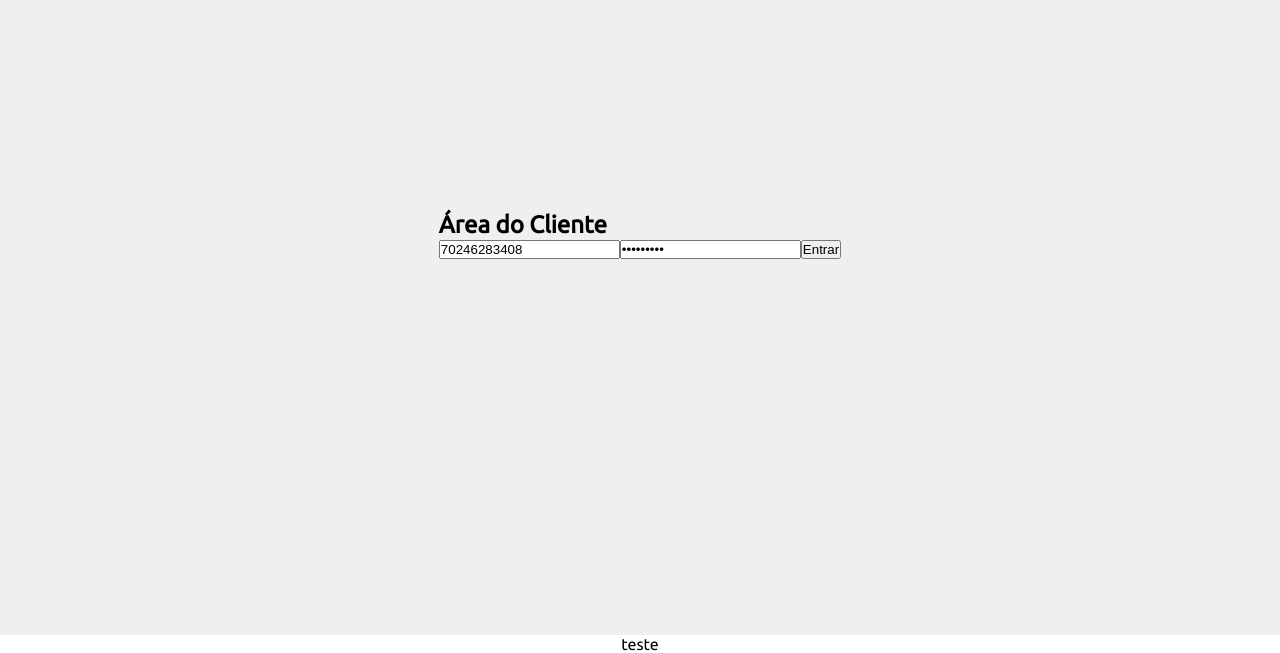
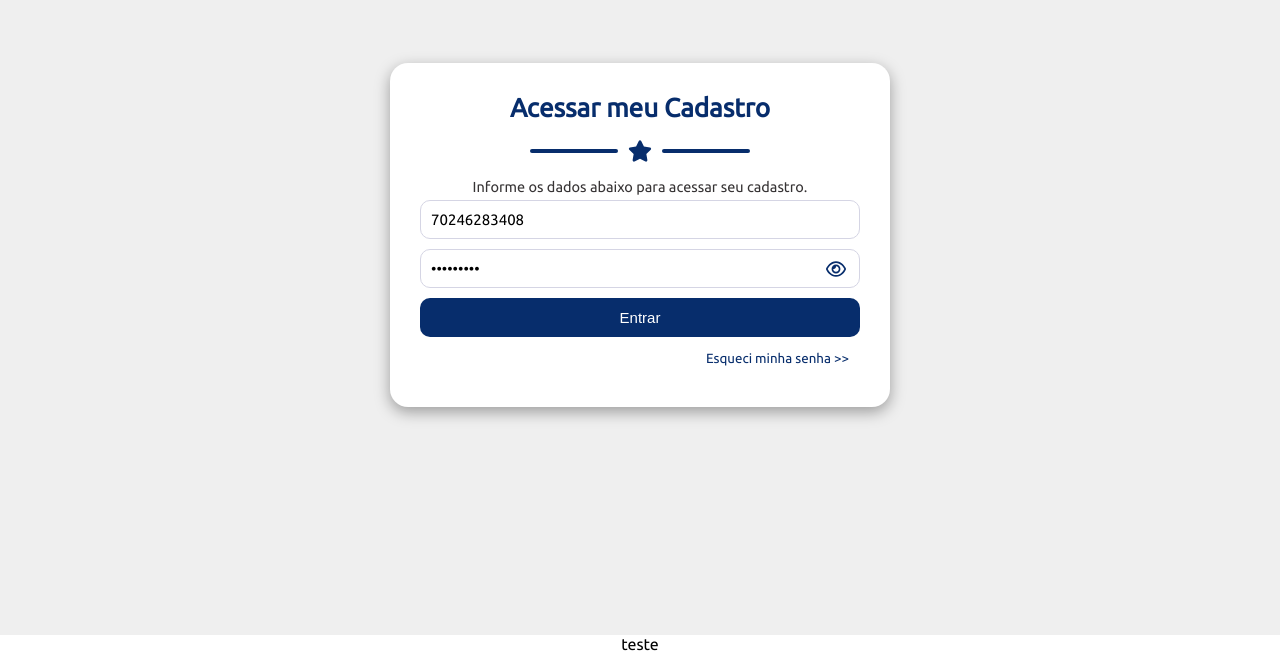
Before and after one commit to DevIntelnet/site-intelnet-telecom, a React (Vite) app: page / in a window 1280 px wide. Shown: the part 2565-3218 px from the top of the page. Built offline with nearby package versions, Linux system fonts and the light colour scheme.

Commit message:
Implementação tela login cliente

```diff
--- a/package.json
+++ b/package.json
@@ -11,7 +11,9 @@
   },
   "dependencies": {
     "axios": "^1.7.9",
+    "bootstrap": "^5.3.3",
     "react": "^19.0.0",
+    "react-bootstrap": "^2.10.9",
     "react-dom": "^19.0.0",
     "react-icons": "^5.4.0",
     "react-router-dom": "^7.1.5"
--- a/src/pages/Home/Home.jsx
+++ b/src/pages/Home/Home.jsx
@@ -10,6 +10,8 @@ import { FaArrowRight } from "react-icons/fa6";
 import { FaArrowLeft } from "react-icons/fa6";
 import { useNavigate } from "react-router-dom";
 import api from "../../services/api";
+import { FaRegEye } from "react-icons/fa6";
+import { FaRegEyeSlash } from "react-icons/fa6";
 
 export default function Home() {
     const [menuOpen, setMenuOpen] = useState(false);
@@ -17,10 +19,13 @@ export default function Home() {
     const [senha, setSenha] = useState("926284952");
     const navigate = useNavigate();
     const [loginMessage, setLoginMessage] = useState("");
+    const [loading, setLoading] = useState(false);
+    const [mostraSenha, setMostraSenha] = useState(false);
 
     async function handleLogin(e) {
         e.preventDefault();
         setLoginMessage("");
+        setLoading(true); // Ativa o estado de carregamento
 
         try {
             const response = await api.post("/api/login", { username, senha });
@@ -37,6 +42,8 @@ export default function Home() {
             } else {
                 setLoginMessage("Erro ao fazer login. Tente novamente.");
             }
+        } finally {
+            setLoading(false); // Desativa o estado de carregamento após a requisição
         }
     }
 
@@ -169,7 +176,7 @@ export default function Home() {
                                                 <h5>{item.moreinfo}</h5>
                                             </div>
                                             <div className="campo-link">
-                                                <a href="#">
+                                                <a href="#" title="Ir para o Whatsapp">
                                                     <TbCircleArrowUpRightFilled size={45} color="#072d6c" />
                                                 </a>
                                             </div>
@@ -204,23 +211,53 @@ export default function Home() {
             link: "/",
             content: (
                 <div className="area-cliente">
-                    <h1>Área do Cliente</h1>
+                    <h1>Acessar meu Cadastro</h1>
+                    <div className="star-icon">
+                        <div className="linha-icon-star"></div>
+                        <FaStar color="#072d6c" className="icon" size={60} />
+                        <div className="linha-icon-star"></div>
+                    </div>
+                    <div className="informes">
+                        <span>Informe os dados abaixo para acessar seu cadastro.</span>
+                    </div>
                     <form className="login-form" onSubmit={handleLogin}>
+                        <div className="campo-input">
                             <input
                                 type="text"
-                            placeholder="Usuário"
+                                placeholder="CPF ou CNPJ..."
                                 value={username}
                                 onChange={(e) => setUsername(e.target.value)}
+                                disabled={loading} // Desativa o campo durante o carregamento
                             />
+                        </div>
+                        <div className="campo-input senha">
                             <input
-                            type="password"
-                            placeholder="Senha"
+                                type={mostraSenha ? "text" : "password"}
+                                placeholder="Senha da rede wi-fi..."
                                 value={senha}
                                 onChange={(e) => setSenha(e.target.value)}
+                                disabled={loading} // Desativa o campo durante o carregamento
                             />
-                        <button type="submit">Entrar</button>
+                            <a href="#section3" onClick={() => setMostraSenha(!mostraSenha)}>
+                                {mostraSenha ?
+                                    <FaRegEyeSlash size={20} color="#072d6c"/>
+                                    :
+                                    <FaRegEye size={20} color="#072d6c"/>
+                                }
+                            </a>
+                        </div>
+                        <button type="submit" disabled={loading ? true : false}>
+                            {loading ? (
+                                <span>Um momento...</span>
+                            ) : (
+                                "Entrar"
+                            )}
+                        </button>
+                        <div className="esqueci-senha">
+                            <a href="#"><small>Esqueci minha senha {">>"}</small></a>
+                        </div>
 
-                        {loginMessage && <p>{loginMessage}</p>}
+                        {loginMessage && <small><strong>{loginMessage}</strong></small>}
                     </form>
                 </div>
             ),
--- a/src/pages/Home/home.css
+++ b/src/pages/Home/home.css
@@ -65,13 +65,16 @@
 
 .container-home .conteudo .section {
     width: 100%;
-    height: auto; /* Permite que a altura se ajuste conforme o conteúdo */
-    min-height: 100vh; /* Garante que a altura mínima seja 100vh (ocupando toda a tela se necessário) */
+    height: auto;
+    /* Permite que a altura se ajuste conforme o conteúdo */
+    min-height: 100vh;
+    /* Garante que a altura mínima seja 100vh (ocupando toda a tela se necessário) */
     display: flex;
     justify-content: center;
     align-items: center;
     flex-direction: column;
-    padding: 20px; /* Adiciona algum espaçamento interno para melhorar o layout */
+    padding: 20px;
+    /* Adiciona algum espaçamento interno para melhorar o layout */
 }
 
 .home {
@@ -328,6 +331,171 @@
     text-align: justify;
 }
 
+.area-cliente {
+
+    width: 500px;
+
+    display: flex;
+    justify-content: center;
+    align-items: center;
+    flex-direction: column;
+
+    background-color: #FFF;
+
+    padding: 30px 30px;
+    border-radius: 18px;
+
+    box-shadow: rgba(0, 0, 0, 0.35) 0px 5px 15px;
+}
+
+.area-cliente h1 {
+
+    color: #072d6c;
+    font-size: 26px;
+    /* padding: 5px 0 15px 0; */
+}
+
+.area-cliente .informes {
+
+    width: 100%;
+
+    display: flex;
+    justify-content: center;
+    align-items: center;
+}
+
+.area-cliente .informes span {
+
+    width: 100%;
+    text-align: center;
+
+    color: #373435;
+    font-size: 14.5px;
+    padding: 0 5px 5px 5px;
+}
+
+.area-cliente .star-icon {
+
+    width: 220px;
+    height: 55px;
+
+    display: flex;
+    justify-content: center;
+    align-items: center;
+    flex-direction: row;
+}
+
+.area-cliente .star-icon .icon {
+
+    /* width: 40px; */
+
+    margin: 0 10px;
+}
+
+.area-cliente .star-icon .linha-icon-star {
+
+    width: 100%;
+    height: 4px;
+
+    background-color: #072d6c;
+    border-radius: 10px;
+}
+
+.area-cliente small:not(.esqueci-senha small) {
+
+    color: red;
+
+    padding: 15px 0 0 0;
+}
+
+.area-cliente .login-form {
+
+    width: 100%;
+
+    display: flex;
+    justify-content: center;
+    align-items: center;
+    flex-direction: column;
+}
+
+.area-cliente .login-form .campo-input {
+    width: 100%;
+    border: 1px solid #d5d5e4;
+    padding: 8px;
+    border-radius: 10px;
+    margin-bottom: 10px;
+}
+
+.area-cliente .login-form .senha {
+
+    display: flex;
+    justify-content: space-between;
+    align-items: center;
+    flex-direction: row;
+}
+
+.area-cliente .login-form .senha a {
+
+    display: flex;
+    justify-content: space-between;
+    align-items: center;
+    flex-direction: row;
+
+    margin: 0 5px;
+}
+
+.area-cliente .login-form .campo-input input {
+    width: 100%;
+    padding: 2px;
+    background-color: transparent;
+    border: none;
+    color: black;
+    outline: none;
+    font-size: 15px;
+    font-family: 'Ubuntu';
+}
+
+.area-cliente .login-form button {
+    width: 100%;
+    font-size: 15px;
+    padding: 11px;
+    background-color: #072d6c;
+    display: flex;
+    justify-content: center;
+    align-items: center;
+    text-decoration: none;
+    color: white;
+    border-radius: 10px;
+    border-width: 0;
+}
+
+.area-cliente .login-form button:hover {
+    background-color: #6a81a6;
+}
+
+.area-cliente .esqueci-senha {
+
+    width: 100%;
+
+    display: flex;
+    justify-content: flex-end;
+    align-items: flex-end;
+    flex-direction: row;
+}
+
+.area-cliente .esqueci-senha a:link,
+.area-cliente .esqueci-senha a:visited {
+    font-size: 16px;
+    padding: 11px;
+    text-decoration: none;
+    color: #072d6c;
+}
+
+.area-cliente .esqueci-senha a:hover,
+.area-cliente .esqueci-senha a:active {
+    color: #6a81a6;
+}
+
 .menu {
     display: flex;
     gap: 20px;
@@ -432,4 +600,8 @@
         width: 80%;
     }
 
+    .area-cliente {
+
+        width: 90%;
+    }
 }
--- a/src/services/api.jsx
+++ b/src/services/api.jsx
@@ -1,7 +1,8 @@
 import axios from "axios";
 
 const api = axios.create({
-    baseURL: "http://192.168.88.81:8000",
+    // baseURL: "http://192.168.88.81:8000",
+    baseURL: "http://192.168.0.9:8000",
 })
 
 export default api;
```
Also changed, not shown: 1 other file (tests, documents, lock files or other folders). Lines whose indentation alone changed are shown as unchanged.
